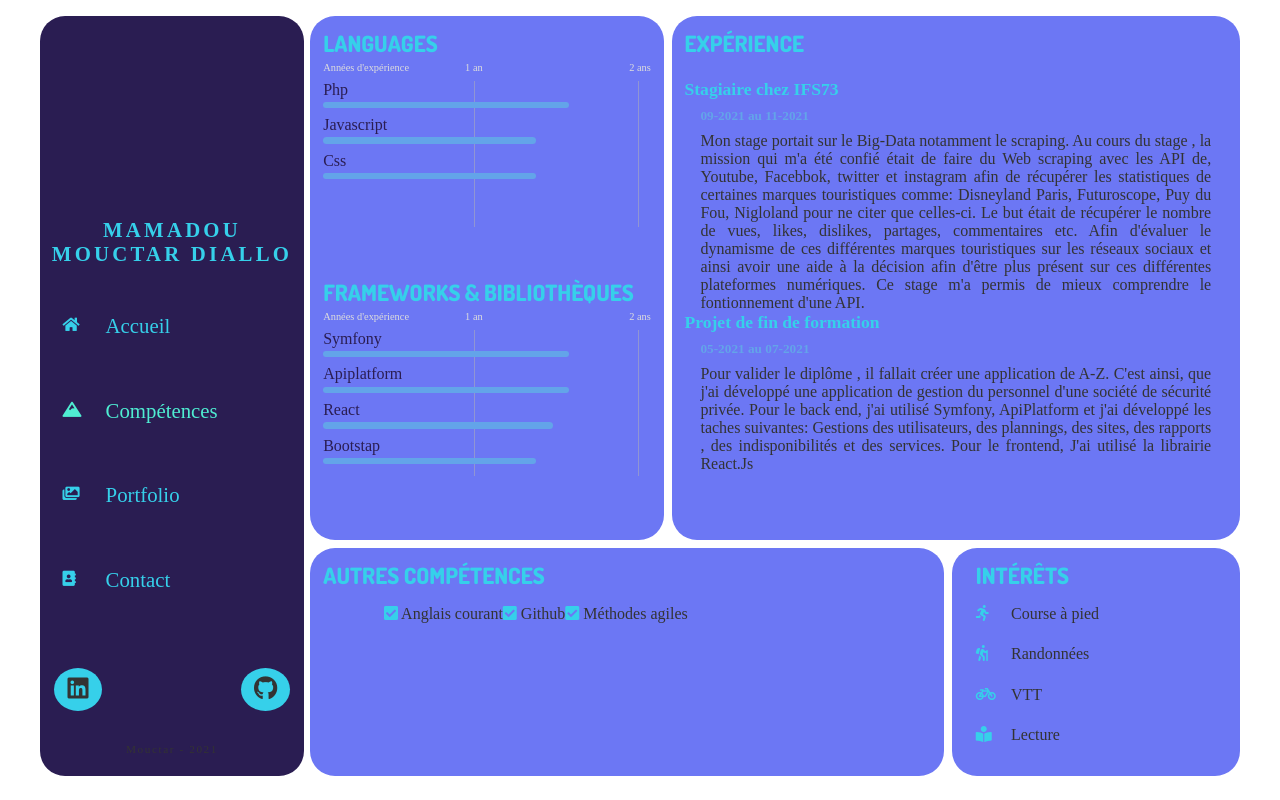
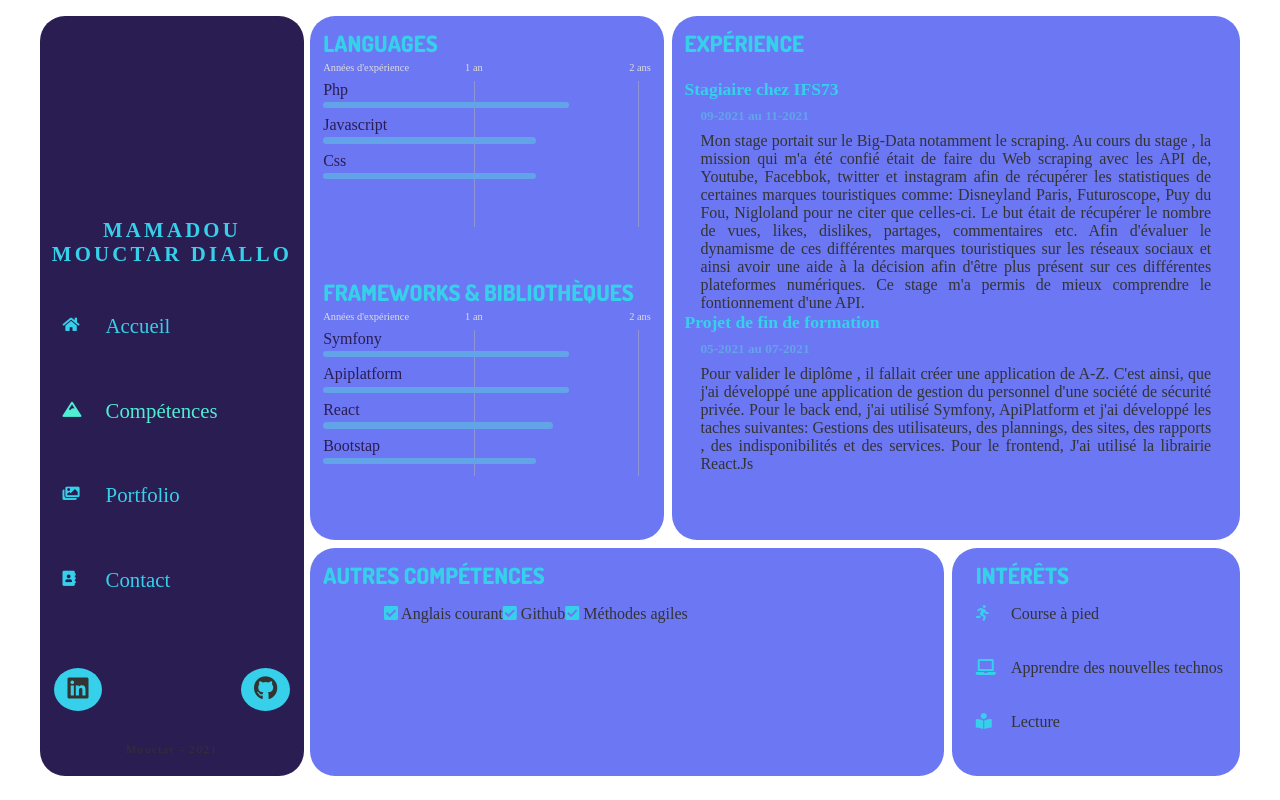
Before and after one commit to mouctare/mo-cv, a React (Create React App) app: page /competences in a window 1280 px wide. Built offline with nearby package versions, Linux system fonts and the light colour scheme; a web font is replaced by a local one.

Commit message:
Modi du cv

```diff
--- a/src/components/knowledges/Hobies.js
+++ b/src/components/knowledges/Hobies.js
@@ -10,13 +10,10 @@ const Hobies = () => {
           <span>Course à pied</span>
         </li>
         <li className="hobby">
-          <i className="fas fa-hiking"></i>
-          <span>Randonnées</span>
+        <i className="fas fa-laptop"></i>
+         <span>Apprendre des nouvelles technos</span>
         </li>
-        <li className="hobby">
-          <i className="fas fa-bicycle"></i>
-          <span>VTT</span>
-        </li>
+
         <li className="hobby">
           <i className="fas fa-book-reader"></i>
           <span>Lecture</span>
```
